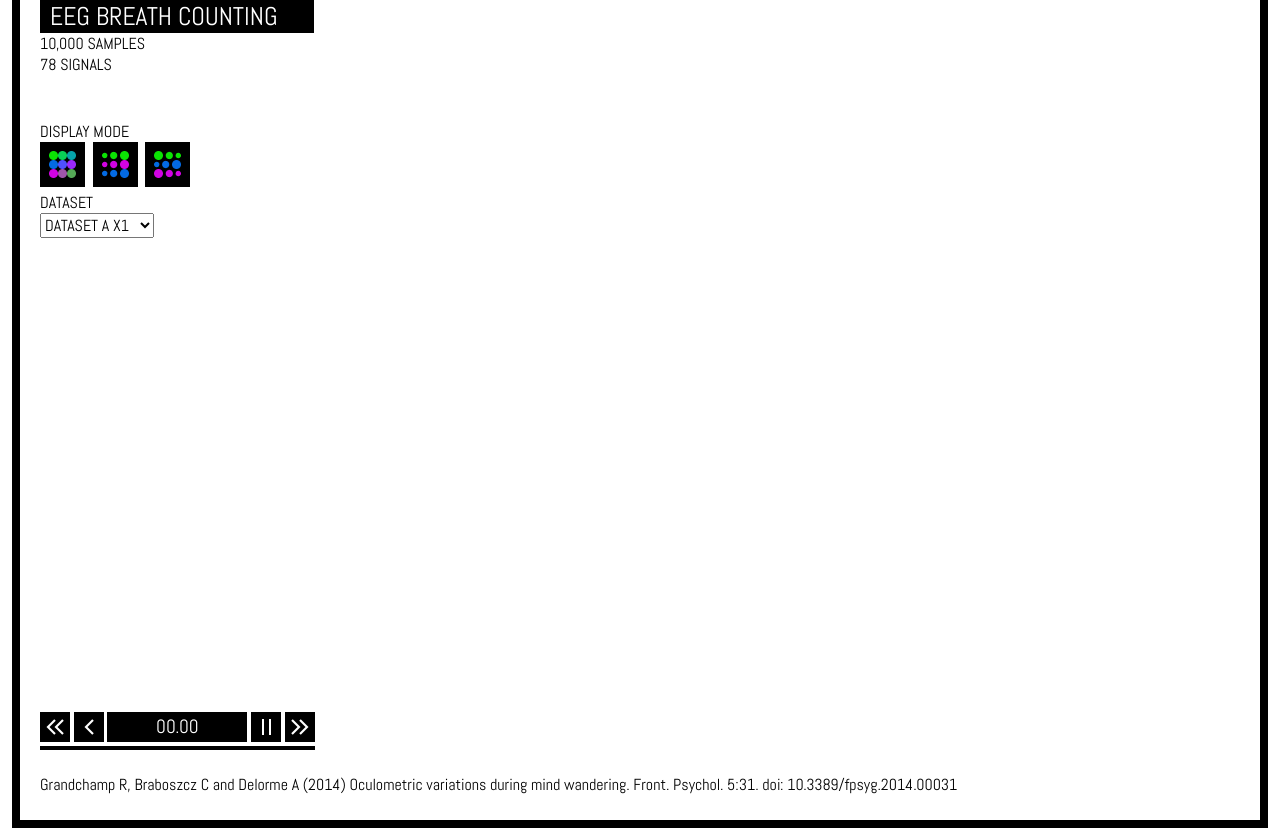
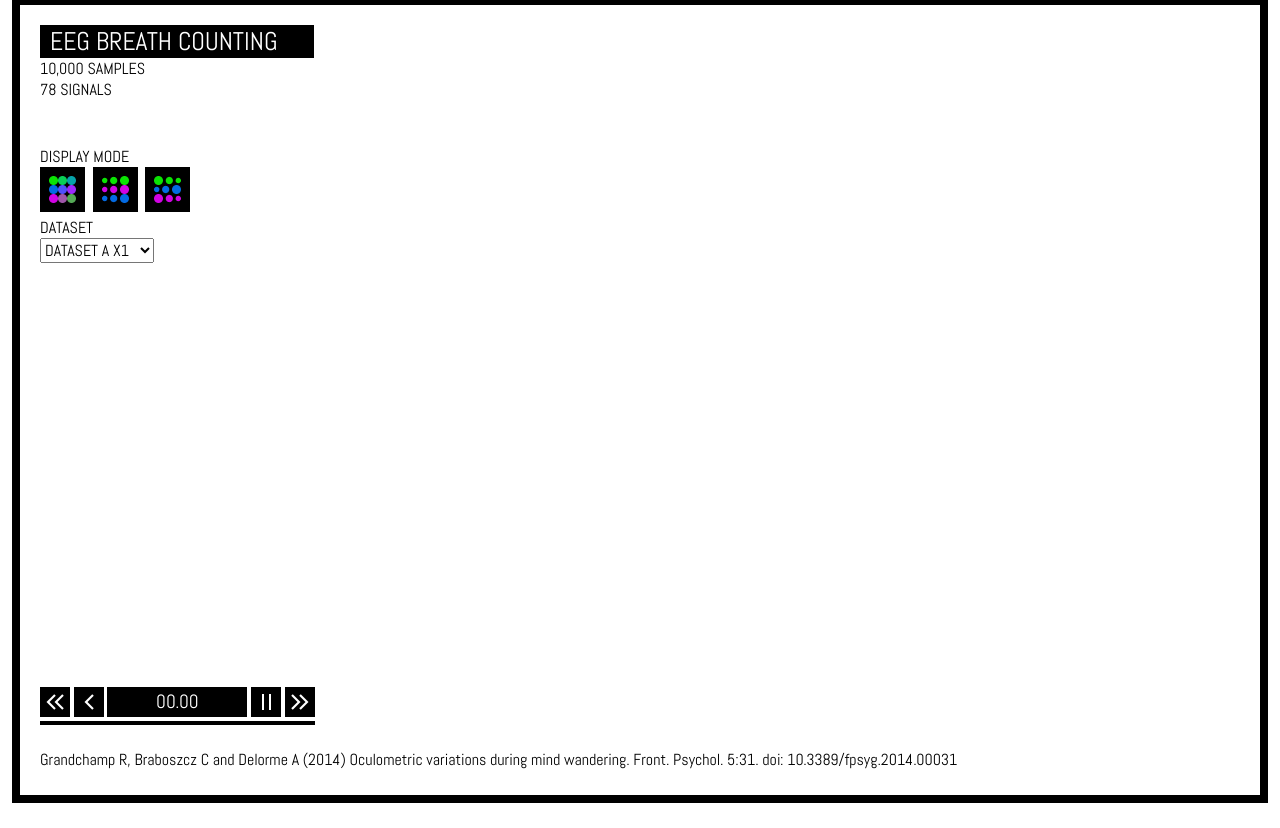
Before and after one commit to yaclive/212-Data-Vis, a Flask app: template templates/index.html in a window 1280 px wide. After the commit the page ends 803 px from the top, so only its background shows below. Run offline with Flask 2, Linux system fonts and the light colour scheme; the template is opened without the code that fills it, so the values that code supplies are empty.

Commit message:
slight size tweak

```diff
--- a/static/script.js
+++ b/static/script.js
@@ -13,7 +13,7 @@ var canvas = document.getElementById("canvas"),
 	data = {},
 	tiles = {
 		wide: 50,
-		high: 30,
+		high: 28,
 		size: 10
 	},
 	time = 0,
--- a/static/style.css
+++ b/static/style.css
@@ -19,7 +19,7 @@ canvas {
 	position: absolute;
 	max-width: 1200px;
 	width: 100%;
-	max-height: 800px;
+	max-height: 750px;
 	height: 100%;
 	left: 50%;
 	top: 50%;
```
